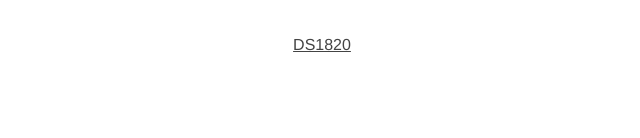
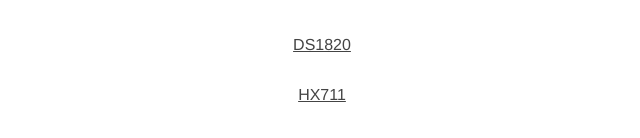
Before and after one commit to vkuhlen/bob-frontend-demo, a Vue app: page / in a window 1280 px wide. Shown: the part 288-426 px from the top of the page, without its empty margins (318-958 px from the left). Built offline with nearby package versions, Linux system fonts and the light colour scheme.

Commit message:
add hx711 to index page

```diff
--- a/src/views/Home.vue
+++ b/src/views/Home.vue
@@ -23,6 +23,11 @@
                     DS1820
                 </router-link>
             </li>
+            <li>
+                <router-link to="/sensors/hx711">
+                    HX711
+                </router-link>
+            </li>
         </ul>
     </div>
 </template>
```
